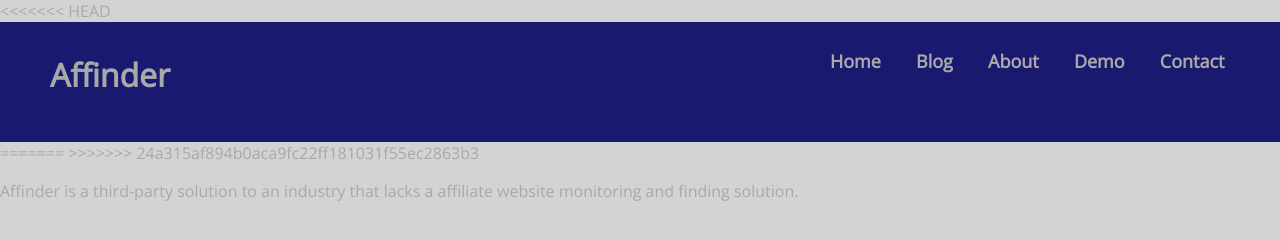
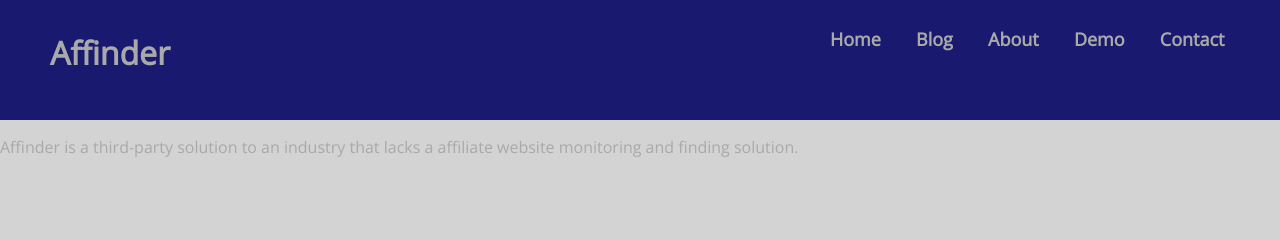
Before and after one commit to bnonni/Affinder, a plain HTML site: page public/about.html in a window 1280 px wide. Drawn offline with nearby package versions, Linux system fonts and the light colour scheme.

Commit message:
removing markup 2

```diff
--- a/public/about.html
+++ b/public/about.html
@@ -8,7 +8,6 @@
     <link href="https://fonts.googleapis.com/css?family=Open+Sans" rel="stylesheet">
 </head>
 <body>
-<<<<<<< HEAD
     <div id="main-contain">
         <header>
             <h1>Affinder</h1>
@@ -22,9 +21,6 @@
                     </ul>
                 </nav>
         </header>
-=======
->>>>>>> 24a315af894b0aca9fc22ff181031f55ec2863b3
     <p>Affinder is a third-party solution to an industry that lacks a affiliate website monitoring and finding solution.</p>
-
 </body>
 </html>
```
Also changed, not shown: public/blog.html (+0 -3 lines).
